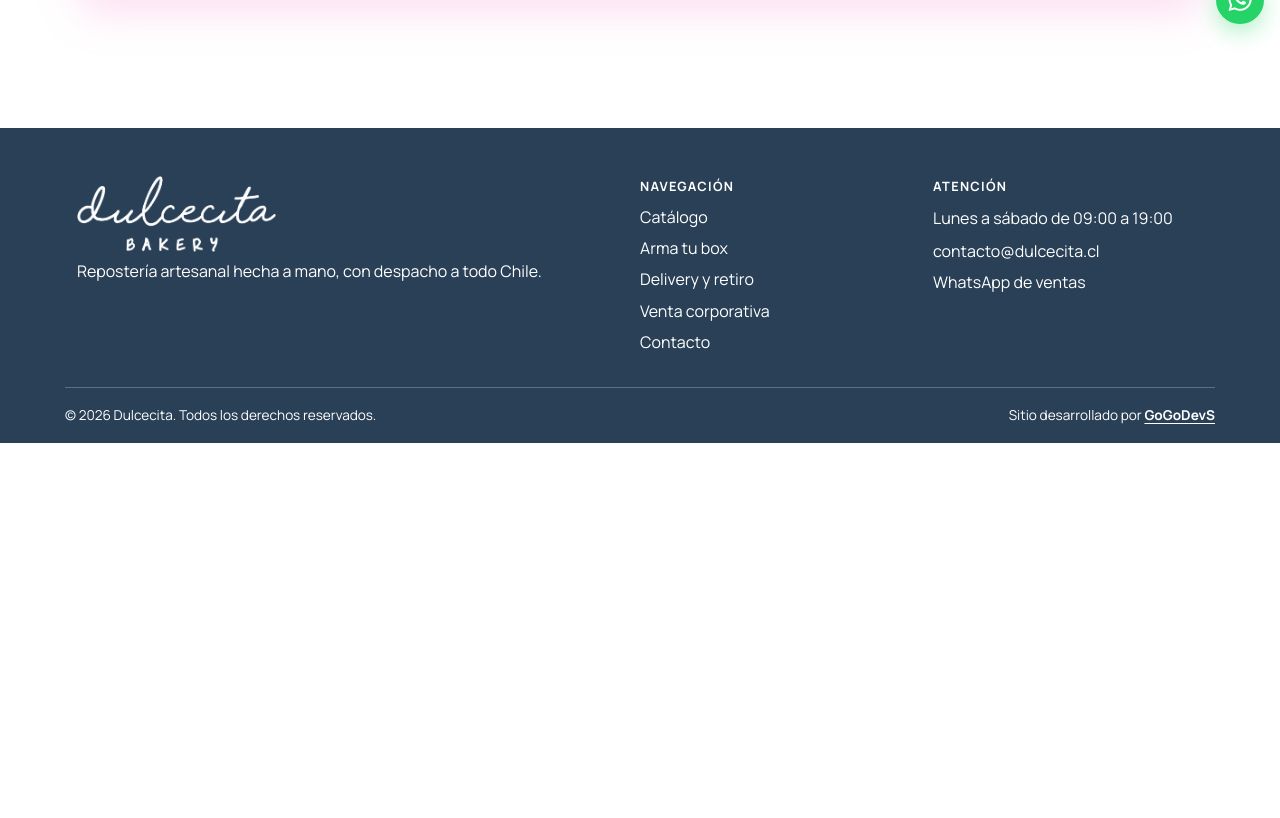
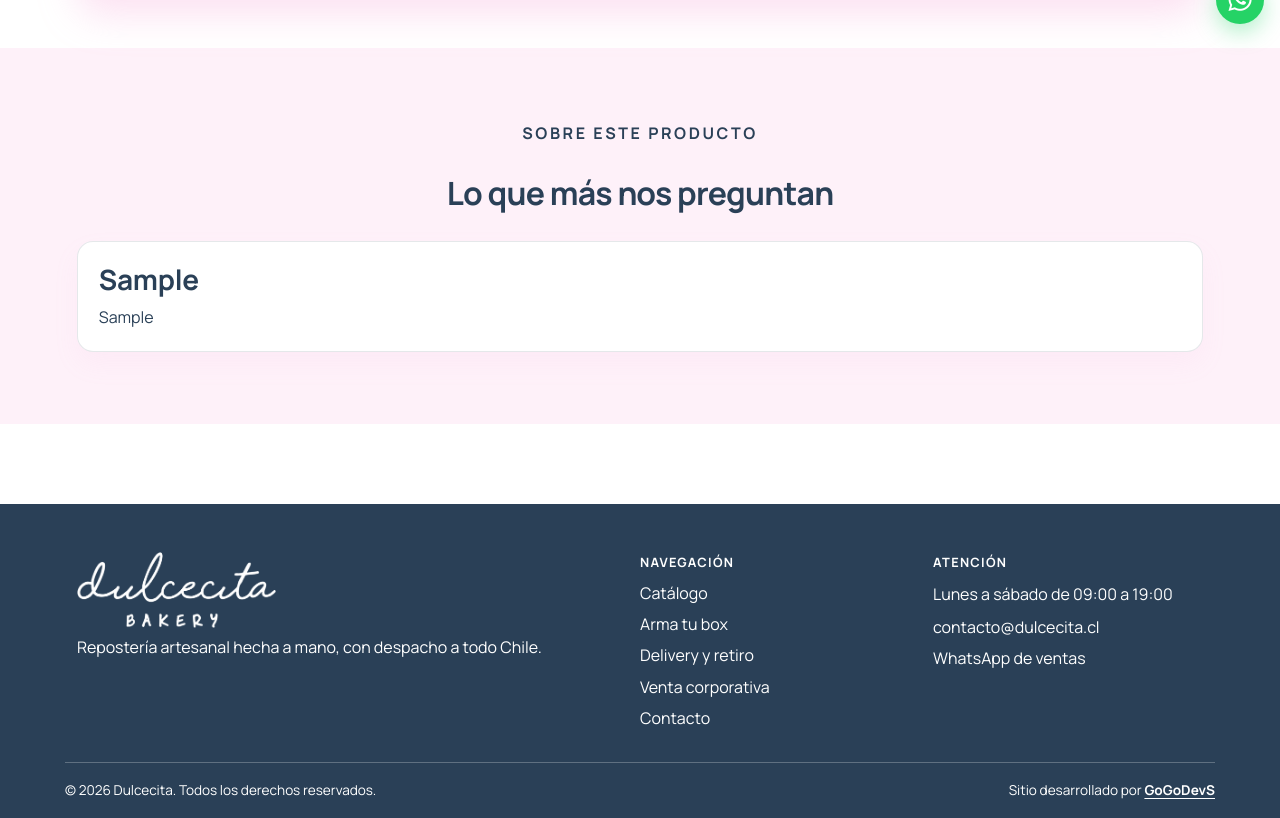
Before and after one commit to GoGo-DevS/dulcecitaa, a Django app: page /producto/1/ in a window 1280 px wide. Shown: the part 758-1576 px from the top of the page. Before the commit the page ends 1201 px from the top, so only its background shows below. Run offline with Django 5.2, Linux system fonts and the light colour scheme; data comes from the database, SQL or seed files in the repository; tables that the repository leaves empty hold one stand-in row (values such as "Sample post").

Commit message:
feat(seo): preguntas por producto - las fichas tenian 140 palabras y cero estructura
Las 5 fichas de producto tienen 115-149 palabras y ningun h2. Para Google no
hay estructura que posicionar, y para un asistente que responde "donde compro
alfajores artesanales en Chile" no hay nada que citar: lo que se cita es una
pregunta respondida, no un parrafo de marca.

PreguntaFrecuente gana FK opcional a Producto (migracion 0016, aditiva: campo
nullable). Vacio = portada, con producto = su ficha. El FAQPage de la ficha va
dentro del mismo @graph del Product, que es la misma pagina describiendose, y
solo si ese producto tiene preguntas cargadas.

Medido en una ficha: 140 -> 171 palabras y 0 -> 1 h2 con dos preguntas, y sin
preguntas no se declara ni se dibuja nada.

BUG REAL que encontro la prueba, y no era mio del todo: la portada hacia
`filter(activa=True)` sin excluir las de producto, asi que al cargar la primera
pregunta de un producto se colaba en la portada respondida fuera de contexto. Y
el schema_preguntas() que escribi ayer traia el mismo hueco: habria declarado la
misma pregunta en dos paginas, que para Google es contenido duplicado. Las dos
consultas ahora filtran producto__isnull.

Verificado en los cuatro sentidos: la portada muestra la general y NO la del
producto, la ficha muestra la del producto y NO la general. Y cada pagina
declara solo sus propias preguntas (portada 6, ficha 2).

11 paginas en 200 con DEBUG=False y el manifest de produccion, 0 comentarios de
Django impresos, todo el JSON-LD parsea.

Lo que falta es contenido y lo pone la duena: cuantas unidades trae cada
bolsita, si se puede pedir sin cobertura, cuanto dura. Los ingredientes y
alergenos NO los carga nadie mas que ella: es un alimento.

Co-Authored-By: Claude Opus 5 (1M context) <noreply@anthropic.com>

```diff
--- a/BebesitaAPP/models.py
+++ b/BebesitaAPP/models.py
@@ -251,6 +251,18 @@ class Testimonio(models.Model):
 
 
 class PreguntaFrecuente(models.Model):
+    """Preguntas frecuentes de la portada o de la ficha de un producto.
+
+    Con producto vacio sale en la portada. Con producto, en SU ficha: las 5
+    fichas tenian 115-149 palabras y ningun H2, asi que para Google no habia
+    estructura que posicionar y para un asistente que responde "donde compro
+    alfajores artesanales" no habia nada que citar. Lo que se cita es una
+    pregunta respondida, no un parrafo de marca.
+    """
+    producto = models.ForeignKey(
+        'Producto', on_delete=models.CASCADE, null=True, blank=True,
+        related_name='preguntas',
+        help_text='Vacio = sale en la portada. Con producto = sale en su ficha.')
     pregunta = models.CharField(max_length=180)
     respuesta = models.TextField()
     orden = models.PositiveIntegerField(default=0)
--- a/BebesitaAPP/seo.py
+++ b/BebesitaAPP/seo.py
@@ -111,6 +111,24 @@ def schema_producto(producto, request=None):
             migas([("Catálogo", reverse("productos")), (producto.nombre, producto.get_absolute_url())]),
         ],
     }
+    # Las preguntas de ESTE producto, si la duena cargo alguna. Van en el mismo
+    # @graph y no en un <script> aparte: es la misma pagina describiendose.
+    # Si no hay ninguna no se declara nada, porque un FAQPage que promete
+    # preguntas que la pagina no muestra es motivo de accion manual de Google.
+    preguntas = list(producto.preguntas.filter(activa=True)[:8])
+    if preguntas:
+        data["@graph"].append({
+            "@type": "FAQPage",
+            "@id": _abs(producto.get_absolute_url()) + "#preguntas",
+            "mainEntity": [
+                {
+                    "@type": "Question",
+                    "name": p.pregunta,
+                    "acceptedAnswer": {"@type": "Answer", "text": strip_tags(p.respuesta).strip()},
+                }
+                for p in preguntas
+            ],
+        })
     return json_ld(data)
 
 
@@ -228,7 +246,10 @@ def schema_preguntas():
     preguntas visibles en la pagina es motivo de accion manual de Google.
     """
     from .models import PreguntaFrecuente
-    activas = list(PreguntaFrecuente.objects.filter(activa=True)[:10])
+    # Solo las generales: las de un producto se declaran en SU ficha, con su
+    # propio FAQPage. Declararlas aqui tambien seria la misma pregunta en dos
+    # paginas, que para Google es contenido duplicado.
+    activas = list(PreguntaFrecuente.objects.filter(activa=True, producto__isnull=True)[:10])
     if not activas:
         return ""
     return json_ld({
--- a/BebesitaAPP/templates/producto_detalle_page.html
+++ b/BebesitaAPP/templates/producto_detalle_page.html
@@ -13,4 +13,33 @@
   {% include 'partials/producto_detalle.html' with es_pagina=True %}
   <script>window.dcMedir('view_item', { currency: 'CLP', value: {{ p.precio }}, items: [{ item_id: '{{ p.id }}', item_name: '{{ p.nombre|escapejs }}', price: {{ p.precio }} }] });</script>
 </section>
+
+{% if preguntas %}
+{% comment %}
+  Las preguntas de ESTE producto. Mismas clases que la portada (section-soft,
+  faq-list, faq-item) para no inventar estilos nuevos.
+
+  Los h3 van dentro de un h2: la ficha tenia 115-149 palabras y CERO h2, o sea
+  ninguna estructura. Y el texto tiene que estar VISIBLE aqui, porque el
+  FAQPage del schema describe esta pagina: declararlo sin mostrarlo es accion
+  manual de Google.
+{% endcomment %}
+<section class="section-soft">
+  <div class="container">
+    <div class="section-head section-head-center">
+      <p class="eyebrow">Sobre este producto</p>
+      <h2>Lo que más nos preguntan</h2>
+    </div>
+    <div class="faq-list">
+      {% for faq in preguntas %}
+      <article class="faq-item surface-card">
+        <h3>{{ faq.pregunta }}</h3>
+        <p class="mb-0">{{ faq.respuesta }}</p>
+      </article>
+      {% endfor %}
+    </div>
+  </div>
+</section>
+{% endif %}
+
 {% endblock %}
--- a/BebesitaAPP/views.py
+++ b/BebesitaAPP/views.py
@@ -219,7 +219,9 @@ def home(request):
 
     beneficios = BeneficioDiferencial.objects.filter(activo=True)[:4]
     testimonios = Testimonio.objects.filter(activo=True, destacado=True)[:3]
-    faqs = PreguntaFrecuente.objects.filter(activa=True)[:6]
+    # producto__isnull: las preguntas de un producto viven en SU ficha. Sin
+    # este filtro se colaban en la portada y la respondian fuera de contexto.
+    faqs = PreguntaFrecuente.objects.filter(activa=True, producto__isnull=True)[:6]
     campanas = CampanaEspecial.objects.filter(activa=True)[:2]
 
     return render(
@@ -542,7 +544,8 @@ def eliminar_carrito_ajax(request, linea):
 def producto_detalle(request, pk):
     producto = get_object_or_404(Producto.objects.prefetch_related("opciones"), pk=pk)
     imagenes = getattr(producto, "imagenes", None)
-    ctx = {"p": producto, "imagenes": imagenes.all() if imagenes else [], "schema": seo.schema_producto(producto)}
+    ctx = {"p": producto, "imagenes": imagenes.all() if imagenes else [], "schema": seo.schema_producto(producto),
+           "preguntas": producto.preguntas.filter(activa=True)[:8]}
 
     if request.GET.get("modal") == "1":
         return render(request, "partials/producto_detalle.html", ctx)
@@ -561,7 +564,8 @@ def producto_ficha(request, slug):
     producto = get_object_or_404(
         Producto.objects.prefetch_related("opciones"), slug=slug, variante_de__isnull=True)
     imagenes = getattr(producto, "imagenes", None)
-    ctx = {"p": producto, "imagenes": imagenes.all() if imagenes else [], "schema": seo.schema_producto(producto)}
+    ctx = {"p": producto, "imagenes": imagenes.all() if imagenes else [], "schema": seo.schema_producto(producto),
+           "preguntas": producto.preguntas.filter(activa=True)[:8]}
     return render(request, "producto_detalle_page.html", ctx)
 
 
```
Also changed, not shown: BebesitaAPP/migrations/0016_pregunta_por_producto.py (added).
